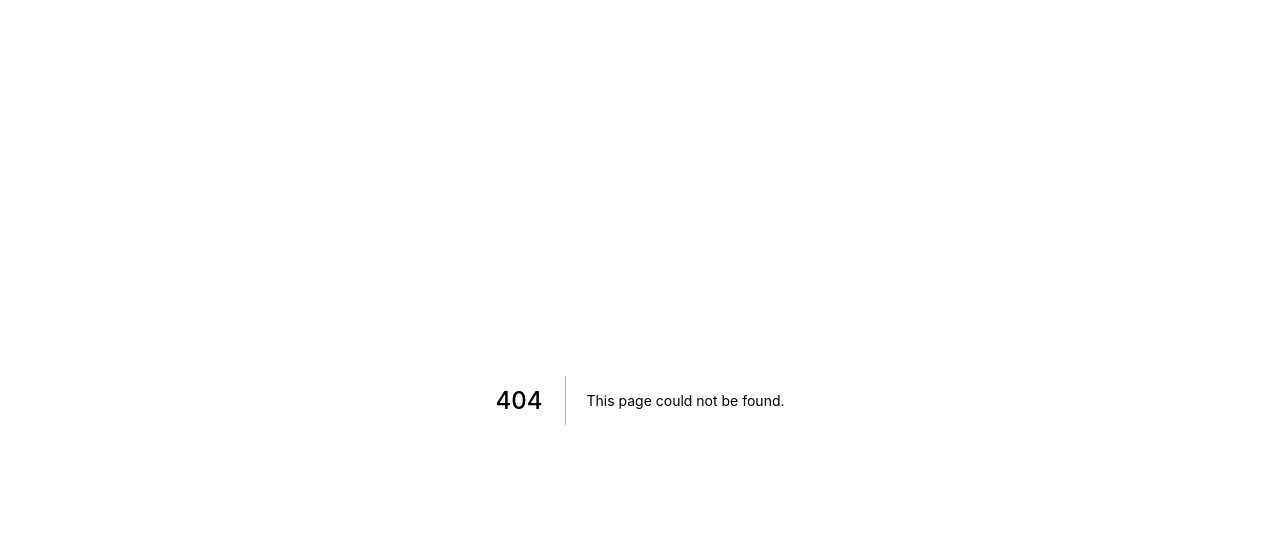
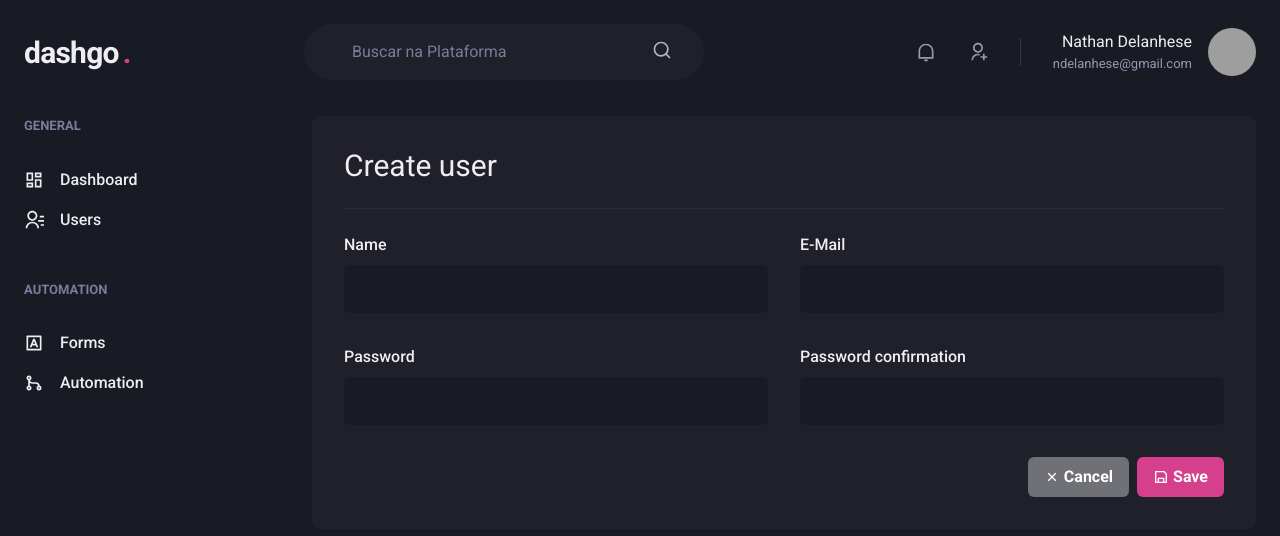
Before and after one commit to ndelanhese/estudo_react, a Next.js app in the folder dashgo/: page /users/create in a window 1280 px wide. Before the commit this address had no page. Shown: the top 536 px of the page. Built offline with nearby package versions, Linux system fonts and the light colour scheme; grey boxes are pictures that could not be loaded.

Commit message:
Pagina de criar user ok

```diff
--- a/dashgo/src/components/Form/Input.tsx
+++ b/dashgo/src/components/Form/Input.tsx
@@ -13,7 +13,7 @@ interface InputProps extends ChakraInputProps {
 export function Input({ name, label, ...rest }: InputProps) {
   return (
     <FormControl>
-      {!!label && <FormLabel htmlFor={name}>Password:</FormLabel>}
+      {!!label && <FormLabel htmlFor={name}>{label}</FormLabel>}
       <ChakraInput
         name={name}
         id={name}
--- /dev/null
+++ b/dashgo/src/pages/users/create.tsx
@@ -0,0 +1,48 @@
+import { Box, Divider, Flex, Heading, VStack, SimpleGrid, HStack, Button, Icon } from "@chakra-ui/react";
+import { RiCloseLine, RiSaveLine } from "react-icons/ri";
+import { Input } from "../../components/Form/Input";
+
+import { Header } from "../../components/Header";
+import { Sidebar } from "../../components/Sidebar";
+
+export default function CreateUser() {
+  return (
+    <Box>
+      <Header />
+      <Flex w="100%" my={6} maxWidth={1480} mx="auto" px={6}>
+        <Sidebar />
+
+        <Box flex={1} borderRadius={8} bg="gray.800" p={8}>
+          <Heading size="lg" fontWeight="normal">
+            Create user
+          </Heading>
+          <Divider my={6} borderColor="gray.700" />
+          <VStack spacing={8}>
+          <SimpleGrid minChildWidth="240px" spacing={8} w="100%">
+            <Input name="name" label="Name" />
+            <Input name="email" type="email" label="E-Mail" />
+            </SimpleGrid>
+            <SimpleGrid minChildWidth="240px" spacing={8} w="100%">
+            <Input name="password" type="password" label="Password" />
+            <Input name="passwordConfirmation" type="password" label="Password confirmation" />
+
+            </SimpleGrid>
+          </VStack>
+
+          <Flex mt={8} justify="flex-end">
+    <HStack spcing={4}>
+<Button colorScheme="whiteAlpha">
+    <Icon as={RiCloseLine} fontSize={16} mr={1}/>
+Cancel
+</Button><Button colorScheme="pink">
+<Icon as={RiSaveLine} fontSize={16} mr={1}/>
+Save
+
+</Button>
+    </HStack>
+          </Flex>
+        </Box>
+      </Flex>
+    </Box>
+  );
+}
```
